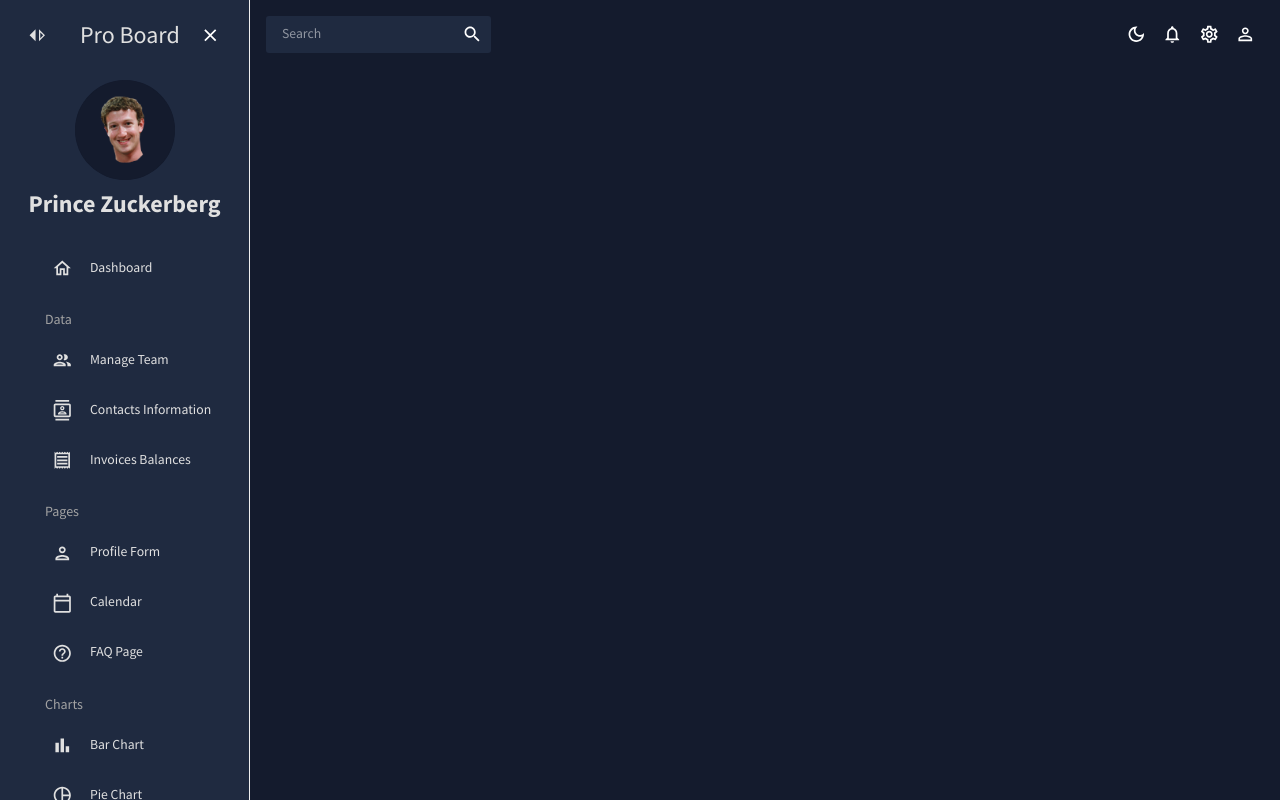
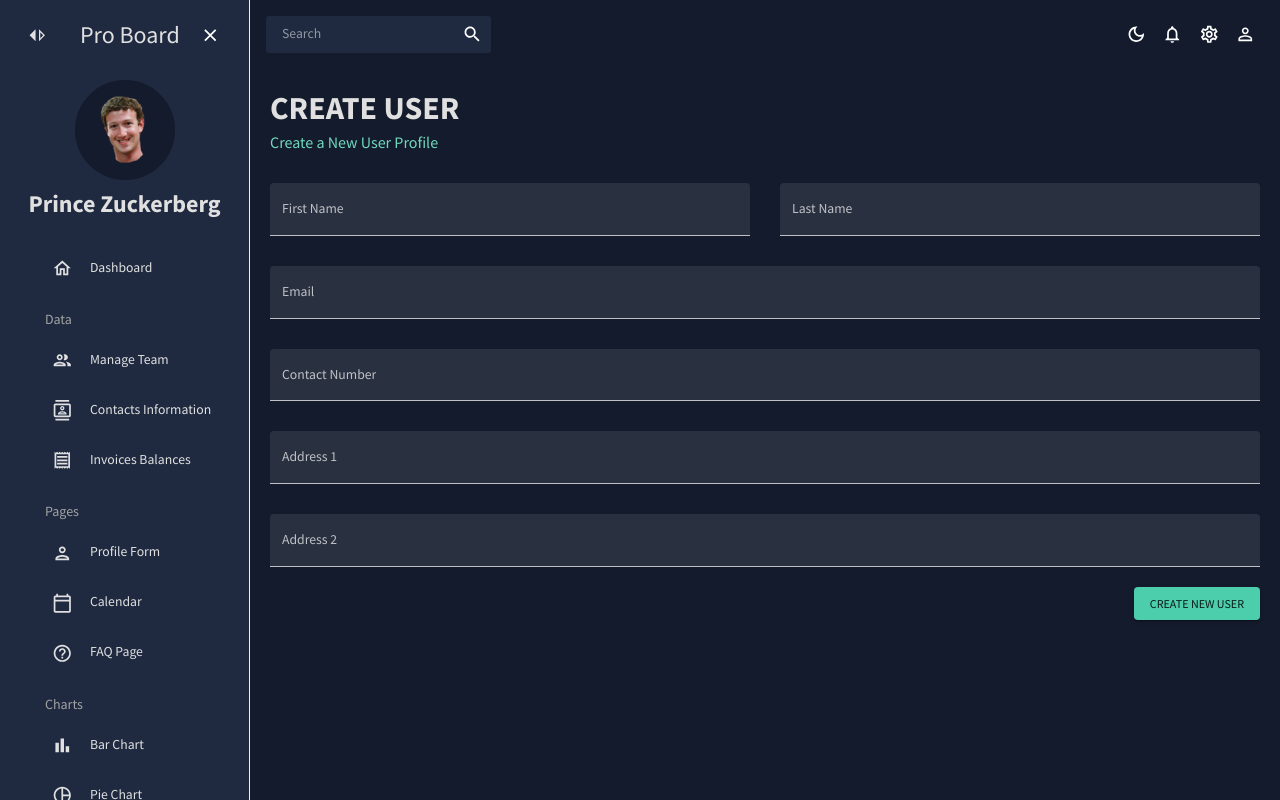
Before and after one commit to PrinceAnumba/react-app, a React (Create React App) app: page /form in a window 1280 px wide. Built offline with nearby package versions, Linux system fonts and the light colour scheme.

Commit message:
form done

```diff
--- a/src/App.js
+++ b/src/App.js
@@ -9,7 +9,7 @@
 import Team from "./scenes/team";
 import Invoices from "./scenes/invoices";
 import Contacts from "./scenes/contacts";
-// import Form from "./pages/form";
+import Form from "./scenes/form";
 // import Calendar from "./pages/calendar";
 // import Bar from "./pages/bar";
 // import Line from "./pages/line";
@@ -32,8 +32,8 @@
                 <Route path="/team" element={<Team />} />
                 <Route path="/contacts" element={<Contacts />} />
                 <Route path="/invoices" element={<Invoices />} />
-                {/* <Route path="/form" element={<Form />} />
-                <Route path="/bar" element={<Bar />} />
+                <Route path="/form" element={<Form />} />
+                {/* <Route path="/bar" element={<Bar />} />
                 <Route path="/pie" element={<Pie />} />
                 <Route path="/line" element={<Line />} />
                 <Route path="/faq" element={<FAQ />} />
--- a/src/scenes/form/index.jsx
+++ b/src/scenes/form/index.jsx
@@ -0,0 +1,139 @@
+import React from 'react'
+import { Box, Button, TextField } from '@mui/material'
+import { Formik } from "formik";
+import * as yup from 'yup';
+import { useMediaQuery } from "@mui/material";
+import Header from "../../components/Header";
+
+const Form = () => {
+    const isNonMobile = useMediaQuery("(min-width:600px)");
+    const phoneRegExp = /^((\+[1-9]{1,4}[ -]?)|(\([0-9]{2,3}\)[ -]?)|([0-9]{2,4})[ -]?)*?[0-9]{3,4}[ -]?[0-9]{3,4}$/;
+    const handleFormSubmit = (values) => {
+        console.log(values);
+    };
+    const initialValues = {
+        firstName: "",
+        lastName: "",
+        email: "",
+        contact: "",
+        address1: "",
+        address2: "",
+    };
+    const checkoutSchema = yup.object().shape({
+        firstName:yup.string().required("Required"),
+        lastName:yup.string().required("Required"),
+        email:yup.string().email("Invalid email!").required("Required"),
+        contact:yup.string().matches(phoneRegExp, "phone number is not valid!").required("Required"),
+        address1:yup.string().required("Required"),
+        address2:yup.string().required("Required"),
+
+    })
+
+
+    return (
+        <Box m="20px">
+          <Header title="CREATE USER" subtitle="Create a New User Profile" />
+
+          <Formik onSubmit={handleFormSubmit} initialValues={initialValues} validationSchema={checkoutSchema}>
+            {({ values, errors, touched, handleBlur, handleChange, handleSubmit,}) => (
+              <form onSubmit={handleSubmit}>
+                <Box
+                  display="grid"
+                  gap="30px"
+                  gridTemplateColumns="repeat(4, minmax(0, 1fr))"
+                  sx={{
+                    "& > div": { gridColumn: isNonMobile ? undefined : "span 4" },
+                  }}
+                >
+                  <TextField
+                    fullWidth
+                    variant="filled"
+                    type="text"
+                    label="First Name"
+                    onBlur={handleBlur}
+                    onChange={handleChange}
+                    value={values.firstName}
+                    name="firstName"
+                    error={!!touched.firstName && !!errors.firstName}
+                    helperText={touched.firstName && errors.firstName}
+                    sx={{ gridColumn: "span 2" }}
+                  />
+                  <TextField
+                    fullWidth
+                    variant="filled"
+                    type="text"
+                    label="Last Name"
+                    onBlur={handleBlur}
+                    onChange={handleChange}
+                    value={values.lastName}
+                    name="lastName"
+                    error={!!touched.lastName && !!errors.lastName}
+                    helperText={touched.lastName && errors.lastName}
+                    sx={{ gridColumn: "span 2" }}
+                  />
+                  <TextField
+                    fullWidth
+                    variant="filled"
+                    type="text"
+                    label="Email"
+                    onBlur={handleBlur}
+                    onChange={handleChange}
+                    value={values.email}
+                    name="email"
+                    error={!!touched.email && !!errors.email}
+                    helperText={touched.email && errors.email}
+                    sx={{ gridColumn: "span 4" }}
+                  />
+                  <TextField
+                    fullWidth
+                    variant="filled"
+                    type="text"
+                    label="Contact Number"
+                    onBlur={handleBlur}
+                    onChange={handleChange}
+                    value={values.contact}
+                    name="contact"
+                    error={!!touched.contact && !!errors.contact}
+                    helperText={touched.contact && errors.contact}
+                    sx={{ gridColumn: "span 4" }}
+                  />
+                  <TextField
+                    fullWidth
+                    variant="filled"
+                    type="text"
+                    label="Address 1"
+                    onBlur={handleBlur}
+                    onChange={handleChange}
+                    value={values.address1}
+                    name="address1"
+                    error={!!touched.address1 && !!errors.address1}
+                    helperText={touched.address1 && errors.address1}
+                    sx={{ gridColumn: "span 4" }}
+                  />
+                  <TextField
+                    fullWidth
+                    variant="filled"
+                    type="text"
+                    label="Address 2"
+                    onBlur={handleBlur}
+                    onChange={handleChange}
+                    value={values.address2}
+                    name="address2"
+                    error={!!touched.address2 && !!errors.address2}
+                    helperText={touched.address2 && errors.address2}
+                    sx={{ gridColumn: "span 4" }}
+                  />
+                </Box>
+                <Box display="flex" justifyContent="end" mt="20px">
+                  <Button type="submit" color="secondary" variant="contained">
+                    Create New User
+                  </Button>
+                </Box>
+              </form>
+            )}
+          </Formik>
+        </Box>
+      );
+}
+
+export default Form
```
